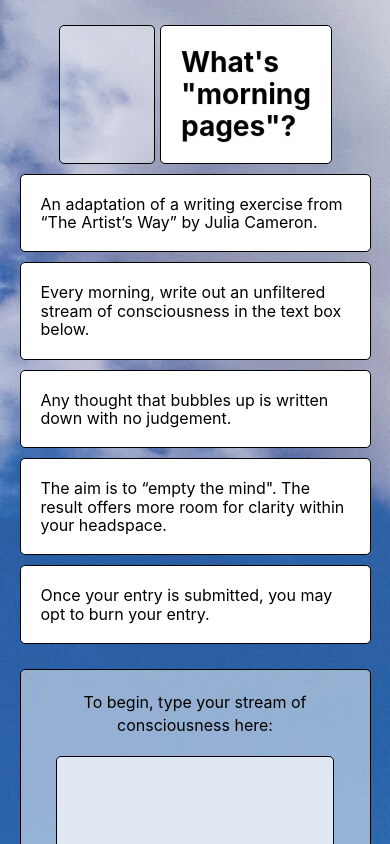
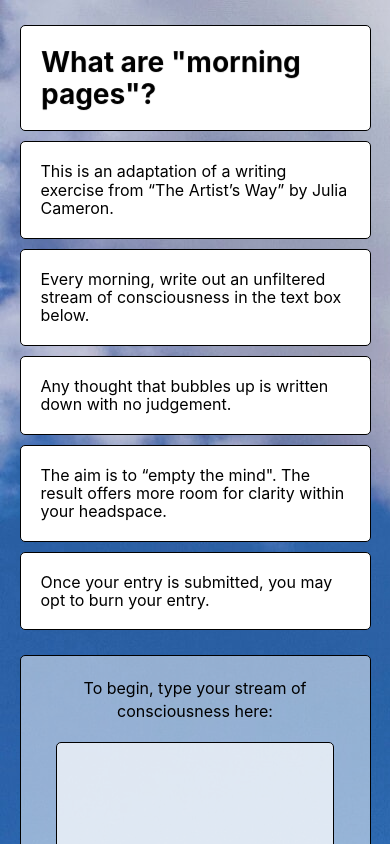
Before and after one commit to caroforever/caroline-manalo-project-three, a React (Create React App) app: page /header in a window 390 px wide. Shown: the top 844 px of the page. Built offline with nearby package versions, Linux system fonts and the light colour scheme; no server answers; the database is empty.

Commit message:
updated media queries on both components

```diff
--- a/src/App.css
+++ b/src/App.css
@@ -200,7 +200,7 @@ h1 {
 }
 
 .enterText p {
-  margin: 0px 0px 20px 0px;
+  margin: 0px 0px 60px 0px;
 }
 
 .enterContainer {
@@ -421,8 +421,19 @@ footer {
       flex-direction: column;
     }
 
+
     .textContainer {
       width: 100%;
+    }
+}
+
+@media (max-width: 800px) {
+  .landingPageHeader {
+      width: 70%;
+    }
+
+    .headerPageWrapper2 {
+      width: 70%;
     }
 }
 
@@ -430,6 +441,30 @@ footer {
   .headerTextContainer {
       display: flex;
       flex-direction: column;
+      width: 90%;
+    }
+
+    .landingPageHeader {
+      width: 90%;
+    }
+
+    .headerPageWrapper2 {
+      width: 100%;
+    }
+
+    .landingPageWrapper {
+      display: none;
+    }
+
+    .enter {
+      width: 90%;
+    }
+
+    .enterText {
+      font-size: 2rem;
+    }
+
+    footer {
       width: 90%;
     }
 
@@ -469,6 +504,26 @@ footer {
     width: 90%;
   }
 
+  .landingPageHeader {
+    width: 90%;
+  }
+
+  .headerPageWrapper2 {
+    width: 100%;
+  }
+
+  .landingPageWrapper {
+    display: none;
+  }
+
+  .enter {
+    width: 90%;
+  }
+
+  .enterText {
+    font-size: 2rem;
+  }
+
   .textContainer {
     width: 100%;
   }
@@ -496,4 +551,7 @@ footer {
   textarea {
     width: 90%;
   }
+  footer {
+    width: 90%;
+  }
 }
--- a/src/Form.js
+++ b/src/Form.js
@@ -38,6 +38,8 @@ const Form = () => {
             push(dbRef, userEntry);
             setUserEntry("");
             scrollToEntry.current.scrollIntoView()
+
+
 
             if (scrollToEntry !== "undefined") {
             }
--- a/src/Header.js
+++ b/src/Header.js
@@ -13,7 +13,7 @@ const Header = () => {
             <div className="headerPageWrapper2">
                 <div className="mainHeader">
                 <h1>
-                    <span className="headerSpan1">What's</span>
+                    <span className="headerSpan1">What are</span>
                     <span className="headerSpan2"> "morning</span>
                     <span className="headerSpan3"> pages"?</span>
                 </h1>
@@ -22,7 +22,7 @@ const Header = () => {
             </header>
             <div className="headerTextContainer">
                     <div className="textContainer">
-                        <p>An adaptation of a writing exercise from “The Artist’s Way” by Julia Cameron.</p>
+                        <p>This is an adaptation of a writing exercise from “The Artist’s Way” by Julia Cameron.</p>
                     </div>
                     <div className="textContainer">
                         <p> Every morning, write out an unfiltered stream of consciousness in the text box below.</p>
```
